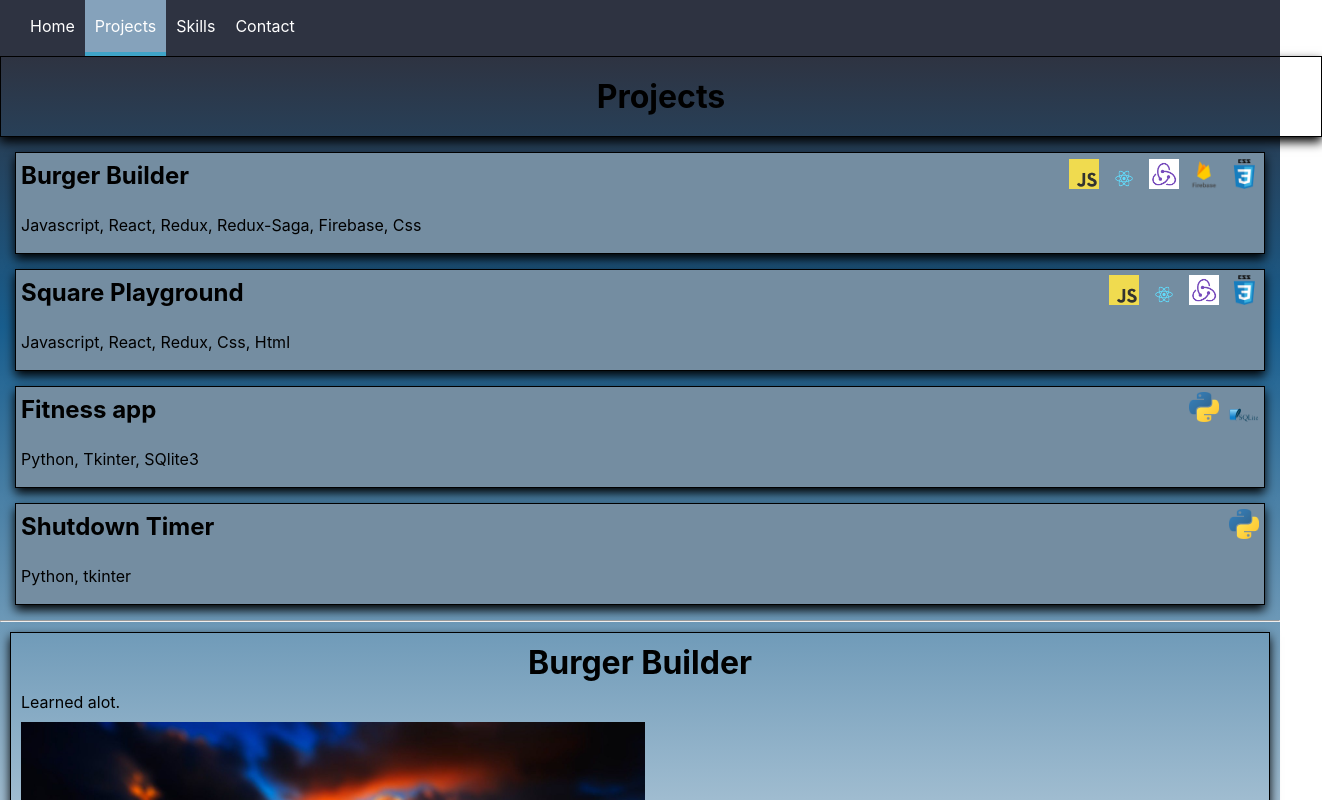
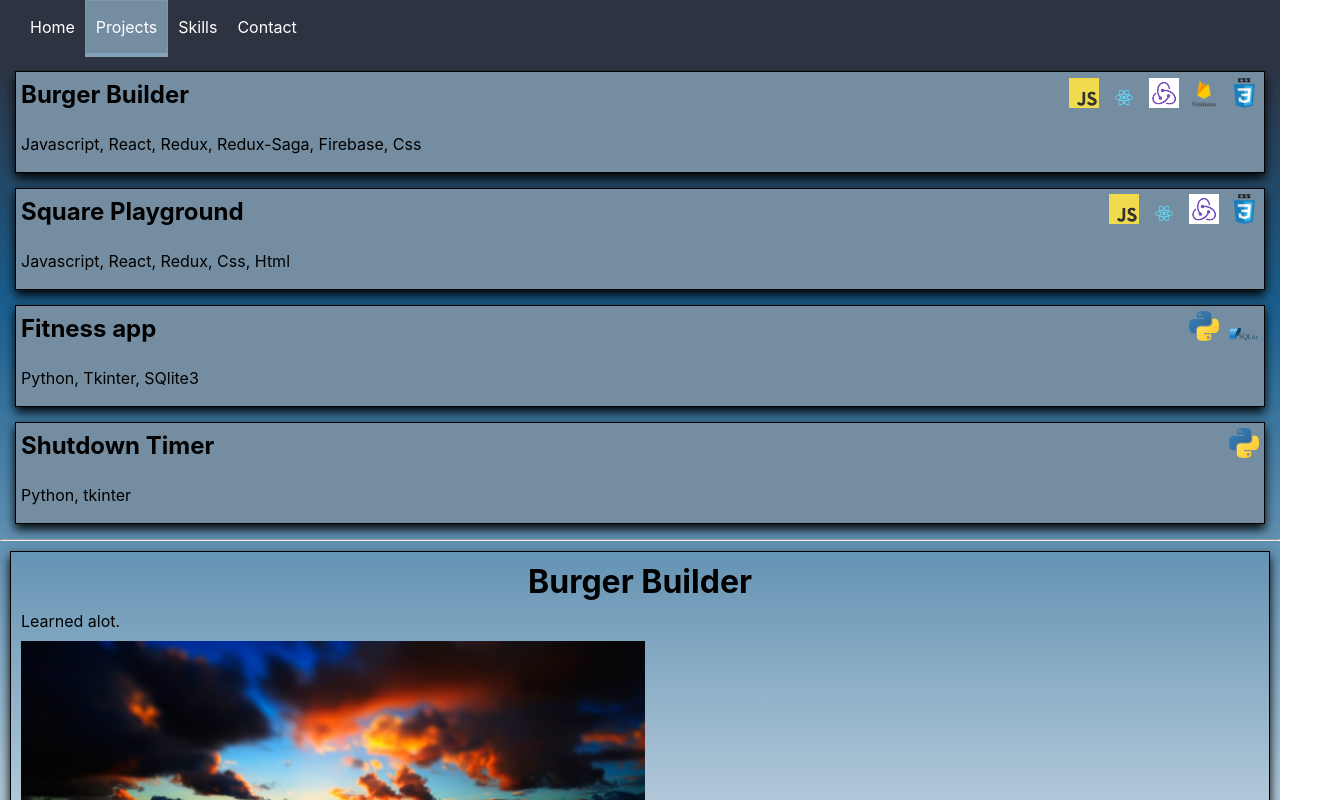
Before and after one commit to Kwarn/portfolio, a React (Create React App) app: page /projects in a window 1280 px wide. Shown: the top 800 px of the page, 1322 px wide, since content can reach past the window. Built offline with nearby package versions, Linux system fonts and the light colour scheme.

Commit message:
design change: removed headers

```diff
--- a/src/components/Navigation/NavigationItems/NavigationItem/NavigationItem.module.css
+++ b/src/components/Navigation/NavigationItems/NavigationItem/NavigationItem.module.css
@@ -4,6 +4,7 @@
   height: 100%;
   width: auto;
   align-items: center;
+
 }
 
 .NavigationItem a {
@@ -18,7 +19,8 @@
 .NavigationItem a:hover,
   .NavigationItem a:active,
   .NavigationItem a.active {
-    background-color: #85a2bb;
-    border-bottom: 4px solid #40a4c8;
     color: white;
+    border: 1px dotted #85a2bb;
+    background-color: #748DA1;
+    border-bottom: 4px solid #85a2bb;
   }
--- a/src/containers/Projects/ProjectsOverview/ProjectsOverview.js
+++ b/src/containers/Projects/ProjectsOverview/ProjectsOverview.js
@@ -18,8 +18,6 @@ const ProjectsOverview = props => {
 
   return (
     <div className={classes.ProjectsOverview}>
-
-      <h1 className={classes.ProjectsHeader}>Projects</h1>
       <div className={classes.Wrapper}>
         <div className={classes.Nav}>
           <Projects />
--- a/src/containers/Projects/ProjectsOverview/ProjectsOverview.module.css
+++ b/src/containers/Projects/ProjectsOverview/ProjectsOverview.module.css
@@ -1,9 +1,13 @@
+.ProjectOverview {
+
+}
+
 .Wrapper {
   display: flex;
   flex-direction: column;
 }
 
-.Nav {
+.Projects {
   width: 100%;
 }
 
@@ -11,23 +15,3 @@
   width: 100%;
   height: 100%;
 }
-
-.ProjectsHeader {
-  width: 100%;
-  padding: 10px;
-  border: 1px solid rgb(0, 0, 0);
-  box-shadow: 0 5px 10px rgb(0, 0, 0);
-  text-align: center;
-  padding: 20px;
-  color: rgb(0, 0, 0);
-}
-
-/* @media (min-width: 500px) and (min-height: 400px) {
-  .Wrapper {
-    flex-direction: column;
-  }
-}
-
-@media (min-width: 500px) and (min-height: 401px) {
-
-} */
```
